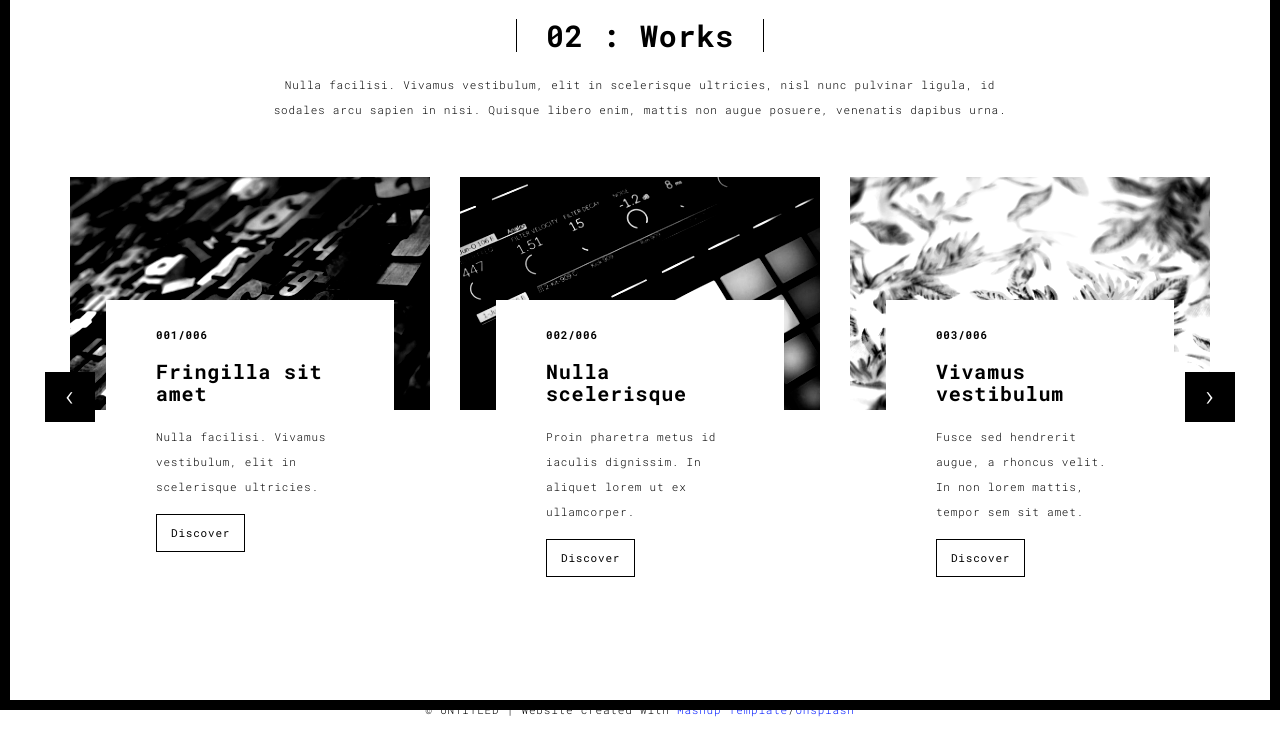
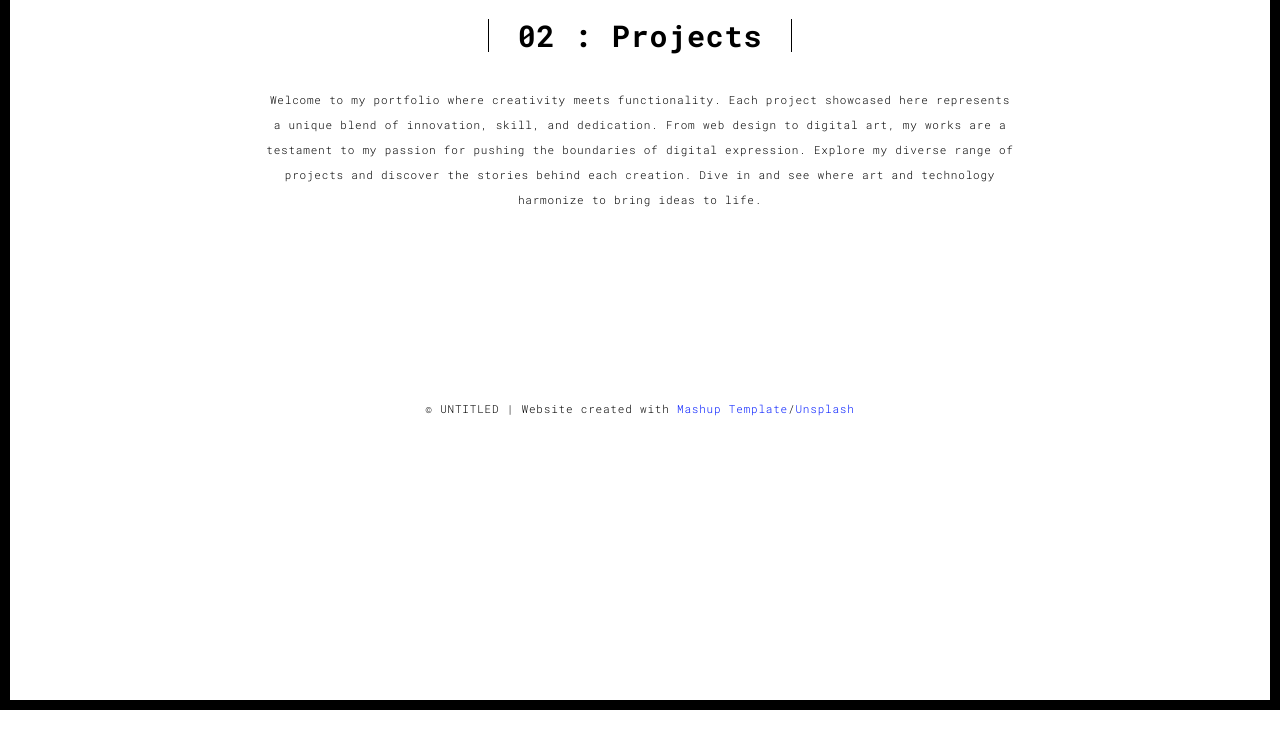
Before and after one commit to kwescon1/portfolio, a Flask app: template templates/works.html in a window 1280 px wide. Shown: the part 90-837 px from the top of the page. After the commit the page ends 800 px from the top, so only its background shows below. Run offline with Flask 3, Linux system fonts and the light colour scheme; the template is opened without the code that fills it, so the values that code supplies are empty; some libraries are stand-ins or nearby versions.

Commit message:
Refactored projectes view

```diff
--- a/templates/works.html
+++ b/templates/works.html
@@ -1,184 +1,88 @@
-{% extends "layouts/base.html"%} {%block title%} LordDanquah - My works
-{%endblock%} {% block content%}
-
+{% extends "layouts/base.html" %} {% block title %} LordDanquah - My works {%
+endblock %} {% block content %}
 <div class="section-container">
   <div class="container">
     <div class="row">
       <div class="col-sm-8 col-sm-offset-2 section-container-spacer">
         <div class="text-center">
-          <h1 class="h2">02 : Works</h1>
+          <h1 class="h2">02 : Projects</h1>
           <p>
-            Nulla facilisi. Vivamus vestibulum, elit in scelerisque ultricies,
-            nisl nunc pulvinar ligula, id sodales arcu sapien in nisi. Quisque
-            libero enim, mattis non augue posuere, venenatis dapibus urna.
+            <p>
+              Welcome to my portfolio where creativity meets functionality. Each project showcased here represents a unique blend of innovation, skill, and dedication. From web design to digital art, my works are a testament to my passion for pushing the boundaries of digital expression. Explore my diverse range of projects and discover the stories behind each creation. Dive in and see where art and technology harmonize to bring ideas to life.
+            </p>
+
           </p>
         </div>
       </div>
 
+      <!-- Projects Grid -->
       <div class="col-md-12">
-        <div id="myCarousel" class="carousel slide projects-carousel">
-          <!-- Carousel items -->
-          <div class="carousel-inner">
-            <div class="item active">
         <div class="row">
+          <!-- Repeat this block for each project (6 projects) -->
+          {% for project in projects %}
           <div class="col-sm-4">
             <a
-                    href="./work.html"
+              href="{{ project.url }}"
               title=""
               class="black-image-project-hover"
             >
               <img
-                      src="static/assets/images/work01-hover.jpg"
+                src="{{ url_for('static', filename=project.image)  }}"
                 alt=""
                 class="img-responsive"
               />
             </a>
             <div class="card-container card-container-lg">
-                    <h4>001/006</h4>
-                    <h3>Fringilla sit amet</h3>
-                    <p>
-                      Nulla facilisi. Vivamus vestibulum, elit in scelerisque
-                      ultricies.
-                    </p>
-                    <a href="./work.html" title="" class="btn btn-default"
+              <h4>{{ project.id }}/006</h4>
+              <h3>{{ project.title }}</h3>
+              <p>{{ project.description }}</p>
+              <a href="{{ project.slug}}" title="" class="btn btn-default"
                 >Discover</a
               >
             </div>
           </div>
-                <div class="col-sm-4">
-                  <a
-                    href="./work.html"
-                    title=""
-                    class="black-image-project-hover"
-                  >
-                    <img
-                      src="static/assets/images/work02-hover.jpg"
-                      alt=""
-                      class="img-responsive"
-                    />
-                  </a>
-                  <div class="card-container card-container-lg">
-                    <h4>002/006</h4>
-                    <h3>Nulla scelerisque</h3>
-                    <p>
-                      Proin pharetra metus id iaculis dignissim. In aliquet
-                      lorem ut ex ullamcorper.
-                    </p>
-                    <a href="./work.html" title="" class="btn btn-default"
-                      >Discover</a
-                    >
-                  </div>
-                </div>
-                <div class="col-sm-4">
-                  <a
-                    href="./work.html"
-                    title=""
-                    class="black-image-project-hover"
-                  >
-                    <img
-                      src="static/assets/images/work03-hover.jpg"
-                      alt=""
-                      class="img-responsive"
-                    />
-                  </a>
-                  <div class="card-container card-container-lg">
-                    <h4>003/006</h4>
-                    <h3>Vivamus vestibulum</h3>
-                    <p>
-                      Fusce sed hendrerit augue, a rhoncus velit. In non lorem
-                      mattis, tempor sem sit amet.
-                    </p>
-                    <a href="./work.html" title="" class="btn btn-default"
-                      >Discover</a
-                    >
-                  </div>
-                </div>
-              </div>
-              <!--/row-->
-            </div>
-            <!--/item-->
-            <div class="item">
-              <div class="row">
-                <div class="col-sm-4">
-                  <a href="./work.html" class="black-image-project-hover">
-                    <img
-                      src="static/assets/images/work02-hover.jpg"
-                      alt="Image"
-                      class="img-responsive"
-                    />
-                  </a>
-                  <div class="card-container">
-                    <h4>004/006</h4>
-                    <h3>Nulla scelerisque</h3>
-                    <p>
-                      Proin pharetra metus id iaculis dignissim. In aliquet
-                      lorem ut ex ullamcorper.
-                    </p>
-                    <a href="./work.html" class="btn btn-default">Discover</a>
-                  </div>
-                </div>
-                <div class="col-sm-4">
-                  <a href="./work.html" class="black-image-project-hover">
-                    <img
-                      src="static/assets/images/work01-hover.jpg"
-                      alt="Image"
-                      class="img-responsive"
-                    />
-                  </a>
-                  <div class="card-container">
-                    <h4>005/006</h4>
-                    <h3>Fringilla sit amet</h3>
-                    <p>
-                      Nulla facilisi. Vivamus vestibulum, elit in scelerisque
-                      ultricies.
-                    </p>
-                    <a href="./work.html" class="btn btn-default">Discover</a>
+          {% endfor %}
         </div>
       </div>
 
-                <div class="col-sm-4">
-                  <a href="./work.html" class="black-image-project-hover">
-                    <img
-                      src="static/assets/images/work03-hover.jpg"
-                      alt="Image"
-                      class="img-responsive"
-                    />
-                  </a>
-                  <div class="card-container">
-                    <h4>006/006</h4>
-                    <h3>Vivamus vestibulum</h3>
-                    <p>
-                      Fusce sed hendrerit augue, a rhoncus velit. In non lorem
-                      mattis, tempor sem sit amet.
-                    </p>
-                    <a href="./work.html" class="btn btn-default">Discover</a>
-                  </div>
-                </div>
-              </div>
-              <!--/row-->
-            </div>
-
-            <!--/item-->
-          </div>
-          <!--/carousel-inner-->
-          <a class="left carousel-control" href="#myCarousel" data-slide="prev"
-            >‹</a
+      <!-- Pagination -->
+      <div class="col-md-12 text-center">
+        <ul
+          class="pagination"
+          style="
+            display: inline-block;
+            padding-left: 0;
+            margin: 20px 0;
+            border-radius: 4px;
+          "
         >
-
-          <a class="right carousel-control" href="#myCarousel" data-slide="next"
-            >›</a
+          {% for page_num in range(1, total_pages + 1) %}
+          <li
+            style="display: inline; {% if page_num == current_page %} font-weight: bold; {% endif %}"
           >
-        </div>
-
-        <!--/myCarousel-->
+            <a
+              href="{{ url_for('projects_page', page=page_num) }}"
+              style="
+                padding: 5px 10px;
+                text-decoration: none;
+                color: #333;
+                background-color: #e9e9e9;
+                border: 1px solid #ddd;
+                margin-left: -1px;
+              "
+              >{{ page_num }}</a
+            >
+          </li>
+          {% endfor %}
+        </ul>
       </div>
     </div>
   </div>
 </div>
-{%endblock%} {% block scripts%}
+{% endblock %} {% block scripts %}
 <script>
   document.addEventListener("DOMContentLoaded", function (event) {
     navActivePage();
   });
 </script>
-{%endblock%}
+{% endblock %}
```
Lines whose indentation alone changed are shown as unchanged.
